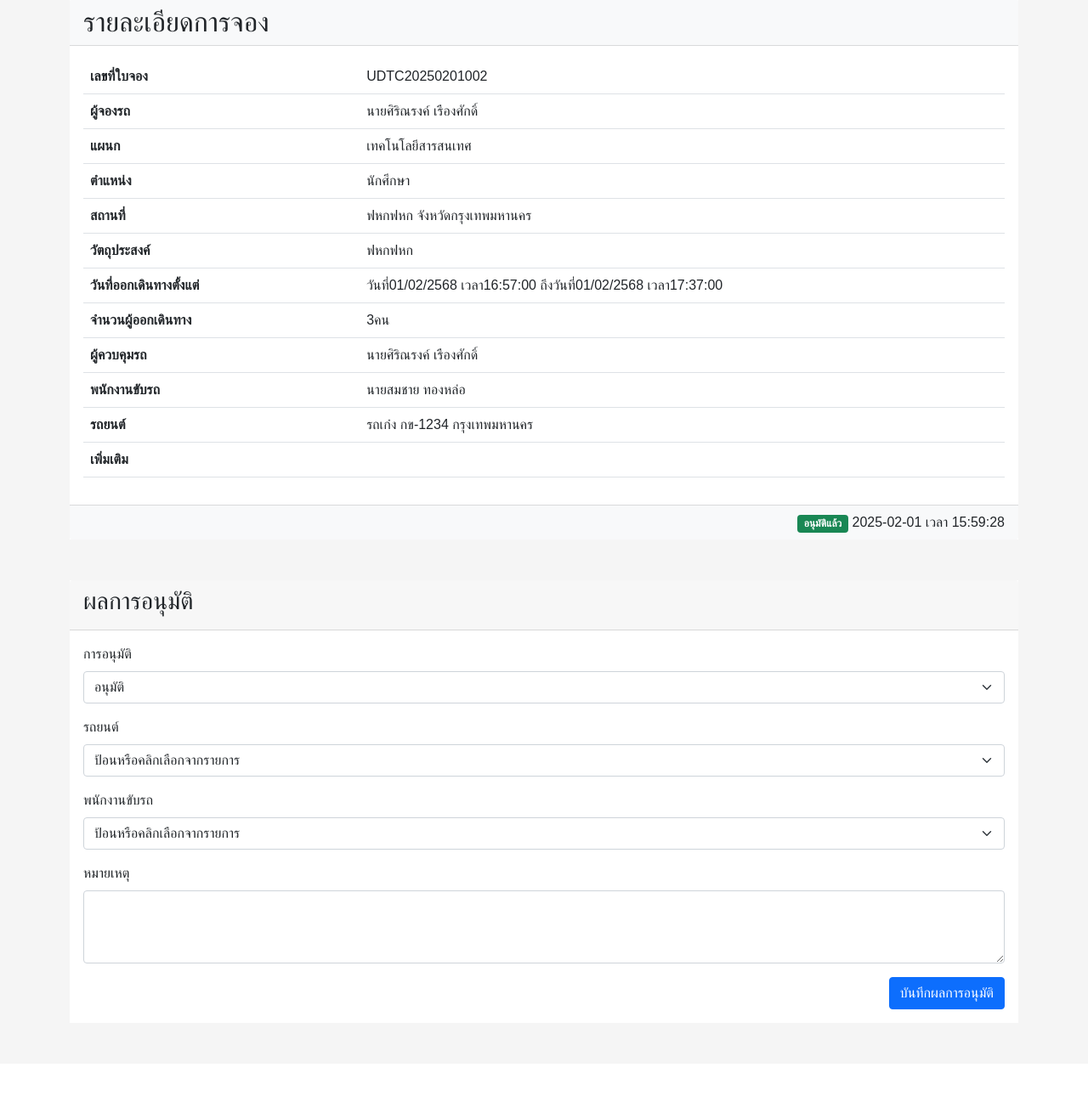
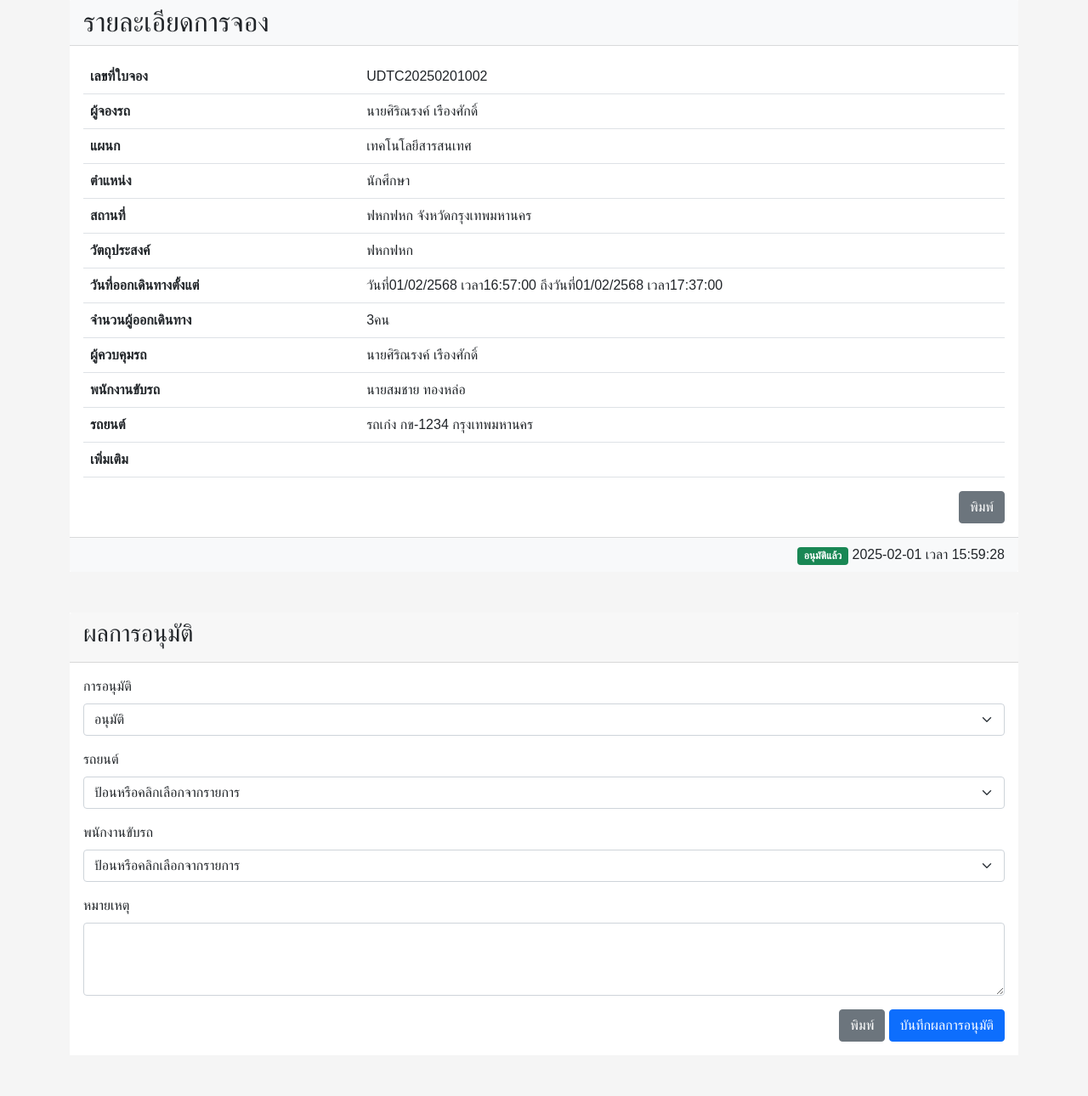
Before and after one commit to Athip888/UD-TechCar, a PHP site: page /admin/edit_status.php?request_id=UDTC20250201002 in a window 1280 px wide. Shown: the part 114-1404 px from the top of the page at 85% size. Before the commit the page ends 1302 px from the top, so only its background shows below. Run offline with PHP 8.4, Linux system fonts and the light colour scheme; a user stored in the database is signed in; data comes from the database, SQL or seed files in the repository.

Commit message:
Add files via upload

```diff
--- a/Project/admin/edit_status.php
+++ b/Project/admin/edit_status.php
@@ -151,10 +151,11 @@ LIMIT 1";
                             <th scope="row">เพิ่มเติม</th>
                             <td><?php echo isset($row1["note_text"]) ? $row1["note_text"] : ""; ?></td>
                         </tr>
-
-
                     </tbody>
                 </table>
+                <div style="text-align: right;">
+                    <a href="javascript:history.back()" class="btn btn-secondary" style="text-decoration: none;">พิมพ์</a>
+                </div>
             </div>
             <?php if ($row["status"] == "อนุมัติ") { ?>
                 <div class="card-footer text-end bg-light">
@@ -255,6 +256,7 @@ WHERE driver_id NOT IN (
                         <textarea class="form-control" id="notes" name="notes" rows="3"></textarea>
                     </div>
                     <div class="text-end">
+                    <a href="javascript:history.back()" class="btn btn-secondary" style="text-decoration: none;">พิมพ์</a>
                         <button type="submit" class="btn btn-primary">บันทึกผลการอนุมัติ</button>
                     </div>
                 </form>
--- a/Project/admin/index.php
+++ b/Project/admin/index.php
@@ -191,7 +191,7 @@ function renderCalendar() {
             const requestColor = requestColors[request.request_id];
 
             const requestInfo = document.createElement('a');
-            requestInfo.href = `request_details.php?request_id=${request.request_id}`;
+            requestInfo.href = `edit_status.php?request_id=${request.request_id}`;
             requestInfo.textContent = "จองแล้ว";
             requestInfo.style.fontSize = '0.8rem';
             requestInfo.style.textDecoration = 'none';
```
